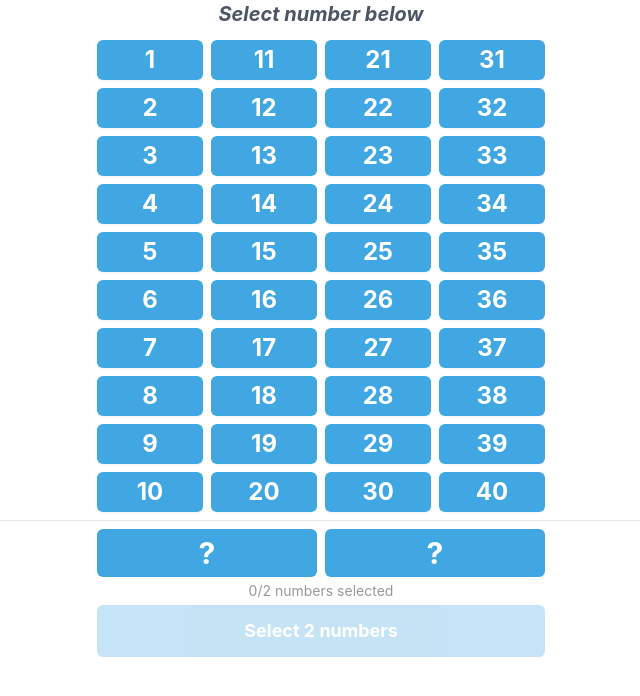
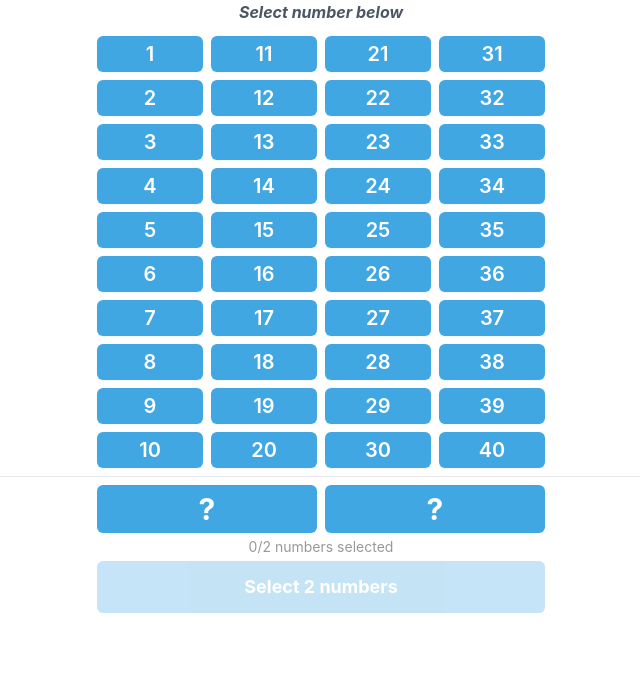
Before and after one commit to chheunseangmeng/Number-Bot, a Vue app: page / in a window 1280 px wide. Shown: the top 696 px of the page, without its empty margins (319-959 px from the left). Built offline with nearby package versions, Linux system fonts and the light colour scheme.

Commit message:
Remove scroll

```diff
--- a/src/components/grid/GridCell.vue
+++ b/src/components/grid/GridCell.vue
@@ -1,6 +1,6 @@
 <template>
   <button
-    class="w-full h-10 aspect-square rounded-md font-bold text-2xl transition-all duration-200
+    class="w-full h-9 aspect-square rounded-md text-xl font-semibold transition-all duration-200
            flex items-center justify-center shadow-sm active:scale-95
            focus:outline-none focus:ring-2 focus:ring-[var(--tg-theme-button-color)]"
     :class="[
--- a/src/views/HomeView.vue
+++ b/src/views/HomeView.vue
@@ -2,7 +2,7 @@
   <div class="min-h-screen flex flex-col bg-[var(--tg-theme-bg-color)]">
     <!-- Header -->
     <header class="text-center">
-      <h1 class="text-xl font-bold text-gray-600 italic">
+      <h1 class="text-md font-bold text-gray-600 italic">
         Select number below
       </h1>
       <!-- <p class="text-sm text-[var(--tg-theme-hint-color)]">
```
